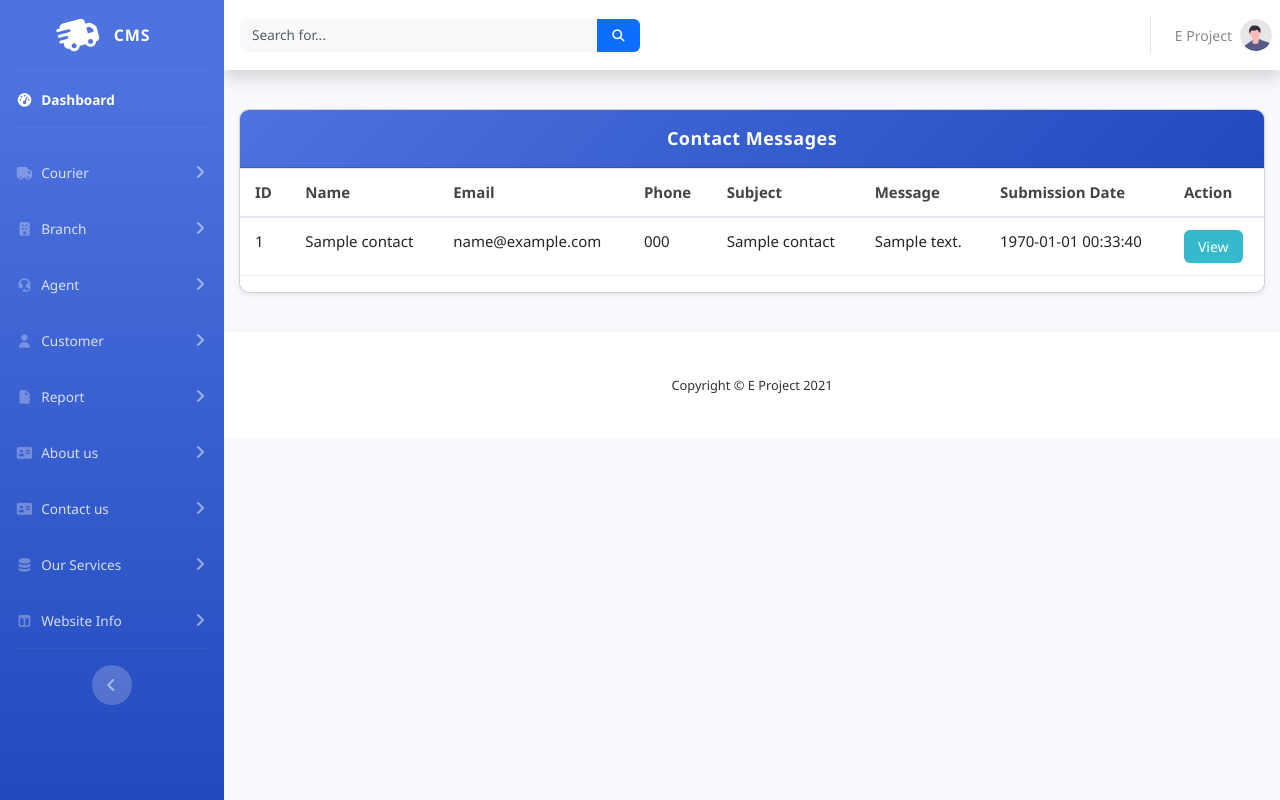
After one commit to TubaMalik09/courier_managment, a PHP site: page /ShowContact.php in a window 1280 px wide. The commit adds this page. Run offline with PHP 8.4, Linux system fonts and the light colour scheme; tables that the repository leaves empty or names only in its code hold one stand-in row (values such as "Sample post"); some libraries are stand-ins or nearby versions.

Commit message:
update user theme and add ShowContact functionality

```diff
--- /dev/null
+++ b/Admin/ShowContact.php
@@ -0,0 +1,237 @@
+<?php
+include_once("navbar.php"); // Assuming navbar.php includes database connection ($conn)
+
+// Include database connection if not already in navbar.php
+if (!isset($conn)) {
+    $servername = "localhost";
+    $username = "root";
+    $password = "";
+    $dbname = "cms";
+    $conn = new mysqli($servername, $username, $password, $dbname);
+
+    if ($conn->connect_error) {
+        die("Connection failed: " . $conn->connect_error);
+    }
+}
+?>
+<!DOCTYPE html>
+<html lang="en">
+<head>
+    <meta charset="UTF-8">
+    <meta name="viewport" content="width=device-width, initial-scale=1.0">
+    <title>Show Contact Messages</title>
+    <!-- Bootstrap CSS - make sure you have it linked in your navbar.php or here -->
+    <link href="https://cdn.jsdelivr.net/npm/bootstrap@5.3.0/dist/css/bootstrap.min.css" rel="stylesheet">
+    <style>
+        body {
+            margin: 0;
+            font-family: "Segoe UI", Tahoma, Geneva, Verdana, sans-serif;
+            background: #f5f7fa;
+            color: #333;
+        }
+
+        /* Container & Card */
+        .container {
+            max-width: 1200px;
+            margin: 30px auto;
+            padding: 15px;
+        }
+
+        .card {
+            background: #fff;
+            border-radius: 10px;
+            overflow: hidden;
+            box-shadow: 0 4px 15px rgba(0, 0, 0, 0.08);
+        }
+
+        .card-header {
+            background: linear-gradient(135deg, #4e73df, #224abe);
+            color: white !important;
+            text-align: center;
+            padding: 15px 20px;
+            font-size: 18px;
+            font-weight: bold;
+            letter-spacing: 0.5px;
+        }
+
+        /* Table Styling */
+        .table {
+            width: 100%;
+            border-collapse: collapse;
+            font-size: 15px;
+        }
+
+        .table thead {
+            background: #f1f3f6;
+        }
+
+        .table th {
+            text-align: left;
+            padding: 12px 15px;
+            font-weight: 600;
+            color: #444;
+            border-bottom: 2px solid #e0e6ed;
+        }
+
+        .table td {
+            padding: 12px 15px;
+            border-bottom: 1px solid #e9edf3;
+            transition: background 0.2s ease;
+            max-width: 250px; /* Limit width for message/subject */
+            overflow: hidden;
+            text-overflow: ellipsis;
+            white-space: nowrap;
+        }
+
+        .table tbody tr:hover {
+            background: #f9fbfd;
+        }
+
+        /* Buttons */
+        .btn {
+            padding: 6px 14px;
+            font-size: 14px;
+            border: none;
+            border-radius: 6px;
+            cursor: pointer;
+            transition: all 0.2s ease;
+        }
+
+        .btn-info {
+            background: #36b9cc;
+            color: #fff;
+        }
+
+        .btn-info:hover {
+            background: #258f9f;
+        }
+
+        .btn-danger {
+            background: #e74a3b;
+            color: #fff;
+        }
+
+        .btn-danger:hover {
+            background: #c0392b;
+        }
+
+        /* Modal */
+        .modal-content {
+            border-radius: 10px;
+            box-shadow: 0 4px 20px rgba(0, 0, 0, 0.15);
+        }
+
+        .modal-header {
+            background: #f8f9fc;
+            border-bottom: 1px solid #e0e6ed;
+            padding: 12px 20px;
+        }
+
+        .modal-title {
+            font-size: 16px;
+            font-weight: 600;
+            color: #333;
+        }
+
+        .modal-body {
+            padding: 20px;
+        }
+
+        .modal-body p {
+            margin-bottom: 10px;
+        }
+
+        .modal-body strong {
+            color: #444;
+        }
+
+        /* No Data */
+        .no-data {
+            text-align: center;
+            padding: 20px;
+            color: #999;
+            font-style: italic;
+        }
+    </style>
+</head>
+<body>
+    <div class="container my-4">
+        <div class="card shadow-sm">
+            <div class="card-header">
+                Contact Messages
+            </div>
+            <div class="table-responsive">
+                <table class="table table-hover align-middle">
+                    <thead>
+                        <tr>
+                            <th>ID</th>
+                            <th>Name</th>
+                            <th>Email</th>
+                            <th>Phone</th>
+                            <th>Subject</th>
+                            <th>Message</th>
+                            <th>Submission Date</th>
+                            <th>Action</th>
+                        </tr>
+                    </thead>
+                    <tbody>
+                        <?php
+                        $run = mysqli_query($conn, "SELECT * FROM contact ORDER BY submission_date DESC");
+                        if ($run && mysqli_num_rows($run) > 0) {
+                            while ($row = mysqli_fetch_array($run)) {
+                                ?>
+                                <tr>
+                                    <td><?php echo $row['id']; ?></td>
+                                    <td><?php echo $row['name']; ?></td>
+                                    <td><?php echo $row['email']; ?></td>
+                                    <td><?php echo $row['phone']; ?></td>
+                                    <td><?php echo $row['subject']; ?></td>
+                                    <td><?php echo $row['message']; ?></td>
+                                    <td><?php echo date('Y-m-d H:i:s', $row['submission_date']); ?></td>
+                                    <td>
+                                        <button class="btn btn-info btn-sm" data-bs-toggle="modal" data-bs-target="#viewMessageModal<?php echo $row['id']; ?>">View</button>
+                                        <a href="DeleteContact.php?id=<?php echo $row['id']; ?>"></a>
+                                    </td>
+                                </tr>
+
+                                <!-- View Message Modal -->
+                                <div class="modal fade" id="viewMessageModal<?php echo $row['id']; ?>" tabindex="-1" aria-labelledby="viewMessageModalLabel<?php echo $row['id']; ?>" aria-hidden="true">
+                                    <div class="modal-dialog modal-dialog-centered">
+                                        <div class="modal-content">
+                                            <div class="modal-header">
+                                                <h5 class="modal-title" id="viewMessageModalLabel<?php echo $row['id']; ?>">Message from <?php echo $row['name']; ?></h5>
+                                                <button type="button" class="btn-close" data-bs-dismiss="modal" aria-label="Close"></button>
+                                            </div>
+                                            <div class="modal-body">
+                                                <p><strong>Name:</strong> <?php echo $row['name']; ?></p>
+                                                <p><strong>Email:</strong> <?php echo $row['email']; ?></p>
+                                                <p><strong>Phone:</strong> <?php echo $row['phone']; ?></p>
+                                                <p><strong>Subject:</strong> <?php echo $row['subject']; ?></p>
+                                                <p><strong>Message:</strong></p>
+                                                <p style="white-space: pre-wrap; word-wrap: break-word;"><?php echo $row['message']; ?></p>
+                                                <p><strong>Submitted On:</strong> <?php echo date('Y-m-d H:i:s', $row['submission_date']); ?></p>
+                                            </div>
+                                            <div class="modal-footer">
+                                                <button type="button" class="btn btn-secondary" data-bs-dismiss="modal">Close</button>
+                                            </div>
+                                        </div>
+                                    </div>
+                                </div>
+                                <?php
+                            }
+                        } else {
+                            echo '<tr><td colspan="8" class="no-data">No contact messages found</td></tr>';
+                        }
+                        ?>
+                    </tbody>
+                </table>
+            </div>
+        </div>
+    </div>
+
+    <?php include_once("footer.php"); ?>
+
+    <!-- Bootstrap JS Bundle with Popper -->
+    <script src="https://cdn.jsdelivr.net/npm/bootstrap@5.3.0/dist/js/bootstrap.bundle.min.js"></script>
+</body>
+</html>
--- a/Admin/navbar.php
+++ b/Admin/navbar.php
@@ -143,6 +143,17 @@ include_once("../connection.php");
             </div>
         </div>
     </li>
+    <li class="nav-item">
+    <a class="nav-link collapsed" href="#collapseTwoContact" data-toggle="collapse" data-target="#collapseTwoContact" aria-expanded="true" aria-controls="collapseTwoContact">
+        <i class="fa-solid fa-address-card"></i>
+        <span>Contact us</span>
+    </a>
+    <div id="collapseTwoContact" class="collapse" aria-labelledby="headingTwo" data-parent="#accordionSidebar">
+        <div class="bg-white py-2 collapse-inner rounded">
+            <a class="collapse-item" href="ShowContact.php">Show</a>
+        </div>
+    </div>
+</li>
 
     <li class="nav-item">
         <a class="nav-link collapsed" href="#" data-toggle="collapse" data-target="#collapseTwo5"
```
